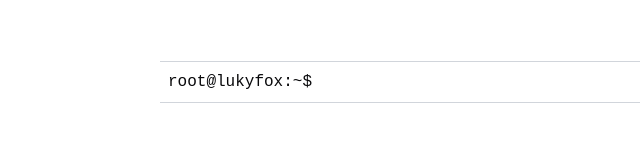
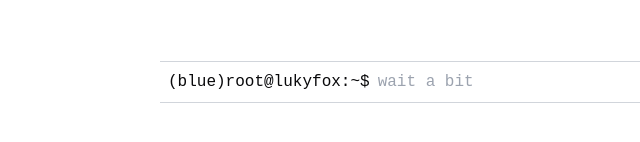
Before and after one commit to LucasFoulkes/lukas-ai, a React (Vite) app in the folder client/: page /f2x9b0o7k in a window 1280 px wide. Shown: the part 310-452 px from the top of the page, without its empty margins (96-736 px from the left). Built offline with nearby package versions, Linux system fonts and the light colour scheme; no server answers.

Commit message:
instuctions improved

```diff
--- a/client/src/routes/f2x9b0o7k.tsx
+++ b/client/src/routes/f2x9b0o7k.tsx
@@ -1,11 +1,16 @@
-import { useState, useEffect, useRef } from "react";
+import { useState, useEffect, useRef, ChangeEvent, FormEvent } from "react";
 import { createFileRoute, useNavigate } from "@tanstack/react-router";
+
+// Type definitions
+interface WebSocketMessage {
+  data: string;
+}
 
 // Custom hook for managing WebSocket connection and input state
 const useBooks = () => {
-  const [input, setInput] = useState(""); // User input state
-  const [wsMessages, setWsMessages] = useState([]); // WebSocket messages state
-  const ws = useRef(null); // WebSocket instance
+  const [input, setInput] = useState<string>(""); // User input state
+  const [wsMessages, setWsMessages] = useState<string[]>([]); // WebSocket messages state
+  const ws = useRef<WebSocket | null>(null); // WebSocket instance
   const navigate = useNavigate();
 
   useEffect(() => {
@@ -14,12 +19,13 @@ const useBooks = () => {
 
     ws.current.onopen = () => console.log("WebSocket connection opened");
 
-    ws.current.onmessage = (event) => {
+    ws.current.onmessage = (event: WebSocketMessage) => {
       console.log("WebSocket message received:", event.data);
       setWsMessages((prevMessages) => [...prevMessages, event.data]);
     };
 
-    ws.current.onerror = (error) => console.error("WebSocket error:", error);
+    ws.current.onerror = (error: Event) =>
+      console.error("WebSocket error:", error);
 
     ws.current.onclose = () => console.log("WebSocket connection closed");
 
@@ -31,7 +37,7 @@ const useBooks = () => {
     };
   }, []);
 
-  const handleCommand = (event) => {
+  const handleCommand = (event: FormEvent) => {
     event.preventDefault();
     const command = input.trim();
 
@@ -53,8 +59,14 @@ const useBooks = () => {
 function Books() {
   const { wsMessages, input, setInput, handleCommand } = useBooks();
 
-  const handleInputChange = (e) => setInput(e.target.value);
+  const handleInputChange = (e: ChangeEvent<HTMLInputElement>) =>
+    setInput(e.target.value);
+
   const message = wsMessages.slice(-1)[0] || "";
+
+  // Determine the placeholder based on the latest message
+  const placeholder =
+    message === "Joined channel #ebooks" ? "search for book" : "wait a bit";
 
   return (
     <form
@@ -62,13 +74,14 @@ function Books() {
       className="h-screen w-screen flex flex-col justify-center items-center font-fira overflow-hidden"
     >
       <div className="flex items-center border-y border-gray-300 w-full max-w-screen-md overflow-hidden p-2">
-        <span>root@lukyfox:~$</span>
+        <span>(blue)root@lukyfox:~$</span>
         <input
           type="text"
           value={input}
           onChange={handleInputChange}
-          className="bg-transparent focus:outline-none flex-shrink w-full"
+          className="ml-2 bg-transparent focus:outline-none flex-shrink w-full"
           autoFocus
+          placeholder={placeholder} // Set the placeholder dynamically
         />
       </div>
       <p
--- a/client/src/routes/index.tsx
+++ b/client/src/routes/index.tsx
@@ -47,7 +47,7 @@ function Index() {
           type="text"
           value={input}
           onChange={handleInputChange}
-          className="bg-transparent focus:outline-none flex-shrink w-full"
+          className="bg-transparent focus:outline-none flex-shrink w-full ml-2 "
           autoFocus
         />
       </div>
```
